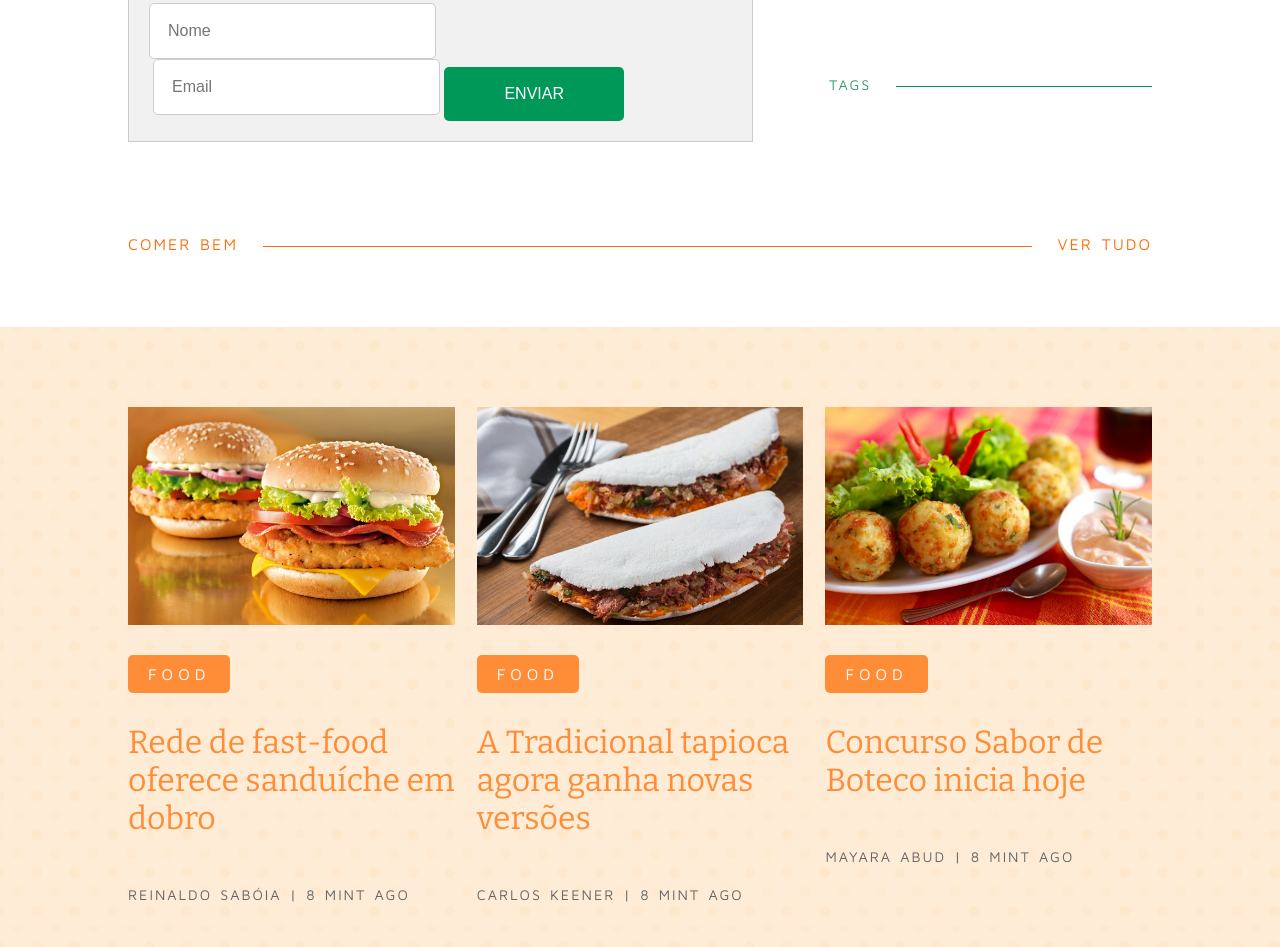
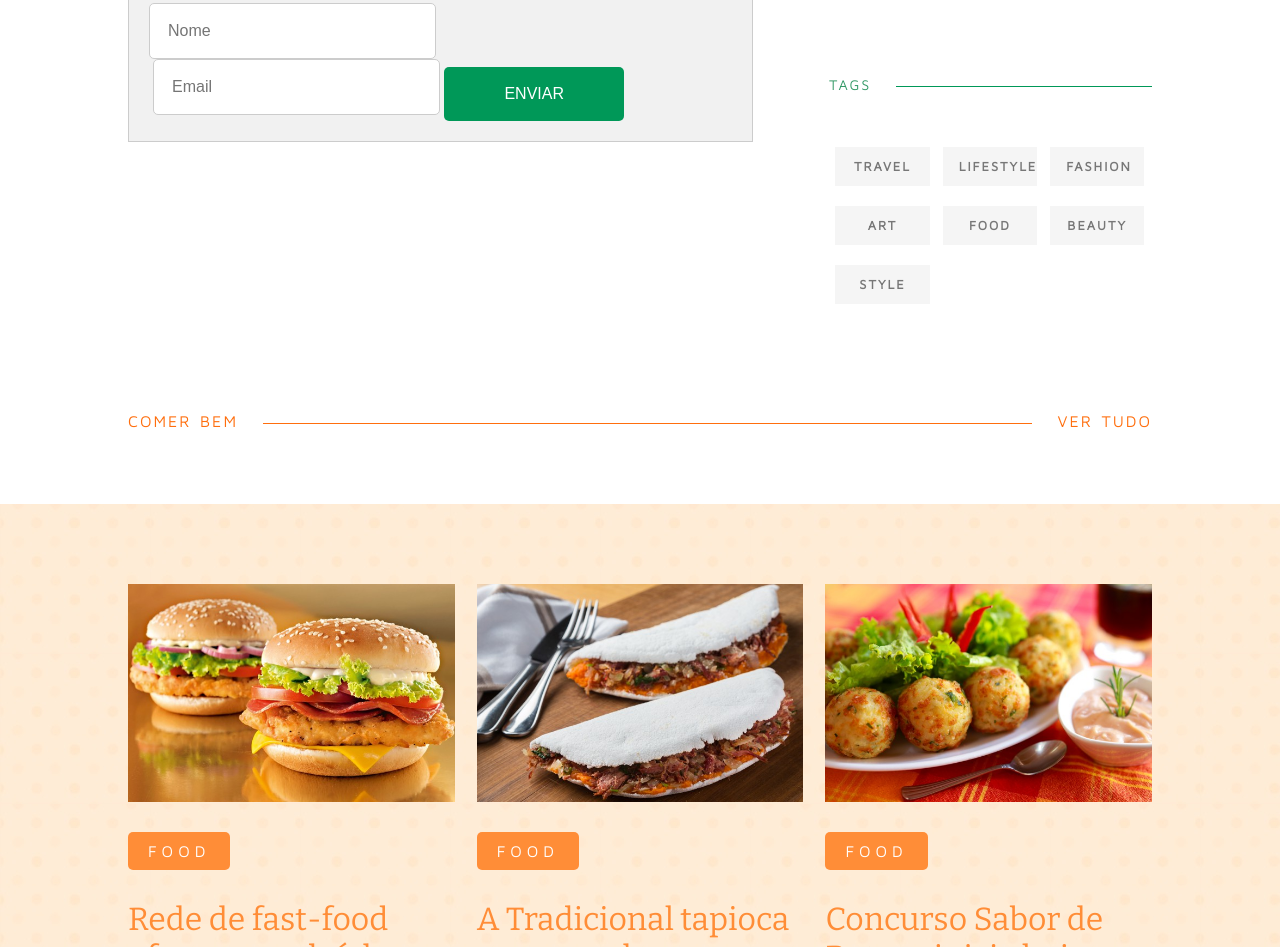
Before and after one commit to galeriaeg/SVM, a plain HTML site: page interna.html in a window 1280 px wide. Shown: the part 2200-3147 px from the top of the page. Drawn offline with nearby package versions, Linux system fonts and the light colour scheme.

Commit message:
atualizacao 2

```diff
--- a/css/desk.css
+++ b/css/desk.css
@@ -388,6 +388,7 @@ p{
 
 .coluna-posts{
 	float:left;
+	/*background:#ea0;*/
 }
 .user-post{
 	width:70%;
@@ -397,7 +398,11 @@ p{
 	float:left;
 	margin:15px 0;
 }
-
+.coluna-tags{
+	float:left;
+	/*background:#ead;*/
+	width:100%;
+}
 
 
 
@@ -612,8 +617,25 @@ a.link-topicos:hover{
 }
 
 
-
-
+.tag{
+	background:#f5f5f5;
+	width:29.2222%;
+	margin:2%;
+	margin-bottom:20px;
+	margin-top:0;
+	padding:12px 5%;
+	text-decoration:none;
+	font: normal 0.8em 'Maven Pro', sans-serif;
+	float:left;
+	text-align:center;
+	letter-spacing:2px;
+	word-spacing:2px;
+	font-weight:bold;
+	color:#777;
+}
+a.tag:hover{
+	color:#222;
+}
 
 /***********   ELEMENTOS  ***********/
 
--- a/interna.html
+++ b/interna.html
@@ -107,6 +107,15 @@
 				</section>
 
 				<section id="tarjaSessaoGreenInt"><div class="txt-green">TAGS</div> </section>
+				<section class="coluna-tags">
+					<a href="" class="tag">TRAVEL</a>
+					<a href="" class="tag">LIFESTYLE</a>
+					<a href="" class="tag">FASHION</a>
+					<a href="" class="tag">ART</a>
+					<a href="" class="tag">FOOD</a>
+					<a href="" class="tag">BEAUTY</a>
+					<a href="" class="tag">STYLE</a>
+				</section>
 			</section>
 
 
```
